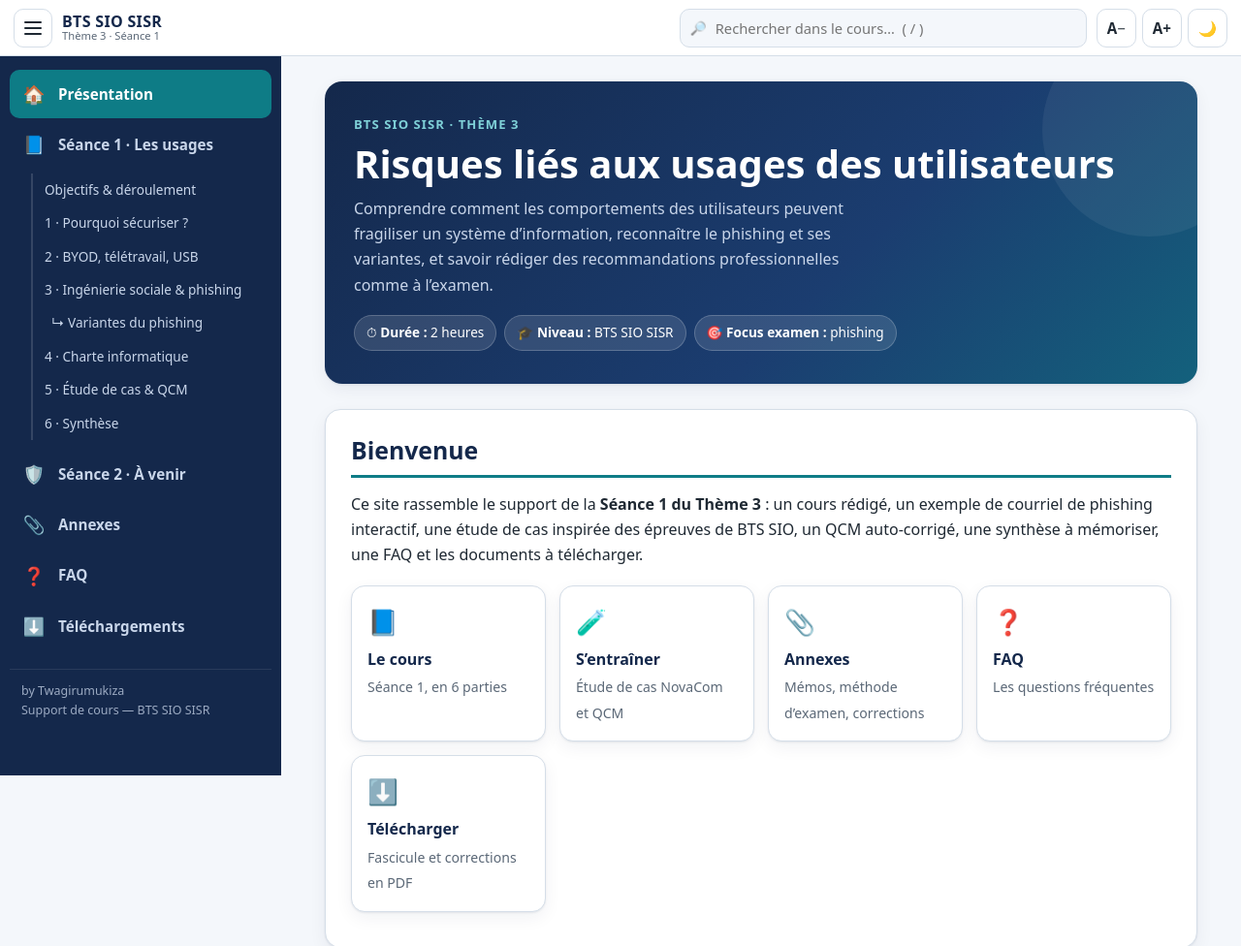
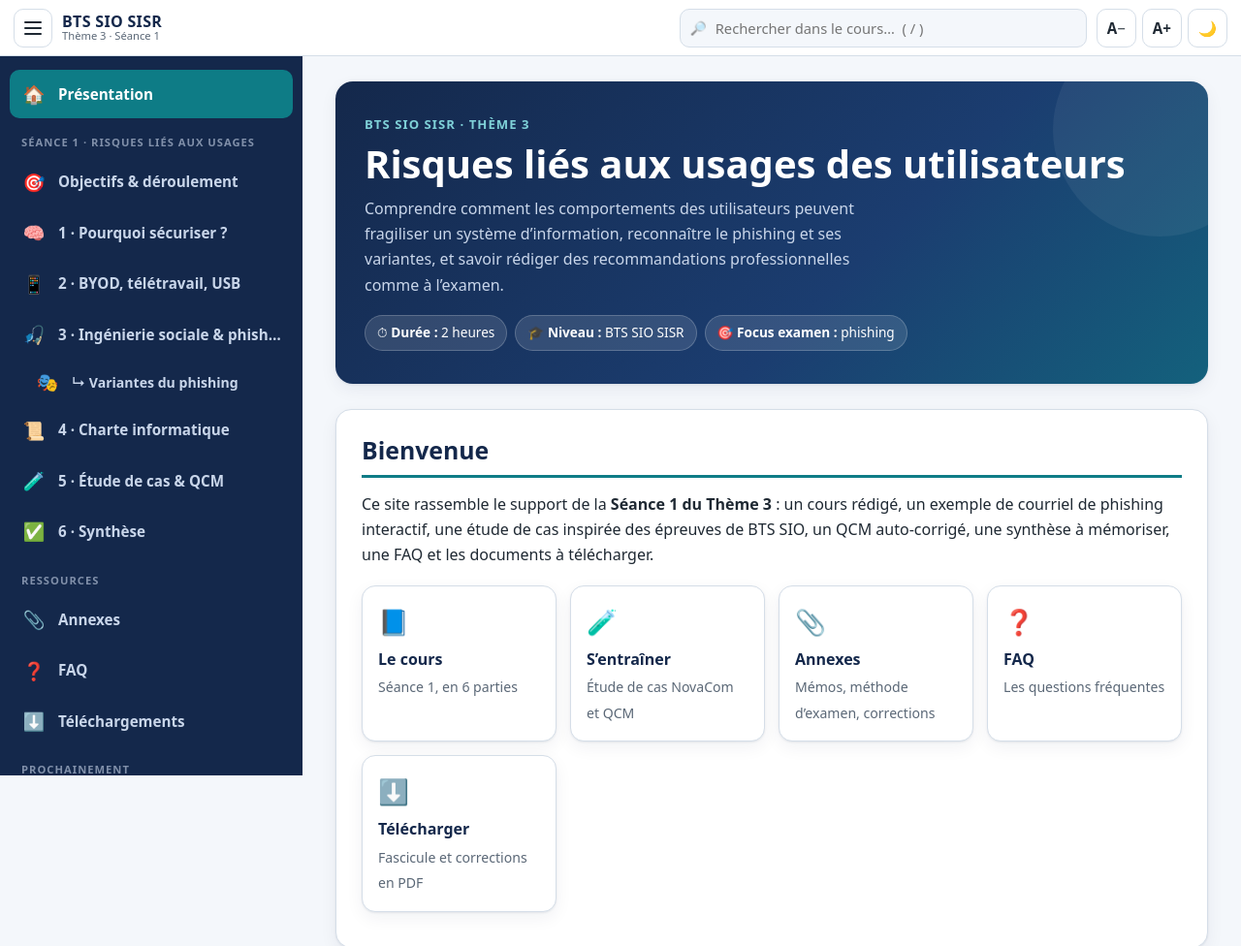
Before and after one commit to twagirumukiza/risques-lies-aux-usages-des-utilisateurs, a plain HTML site: page index.html in a window 1280 px wide. Shown: the top 976 px of the page at 97% size. Drawn offline with Linux system fonts and the light colour scheme.

Commit message:
Add files via upload

```diff
--- a/index.html
+++ b/index.html
@@ -13,7 +13,7 @@
   --head:#14284b;--teal:#0e7c86;--amber:#d98e04;--red:#b3261e;--green:#2e7d32;--purple:#5b3fa0;--blue:#3b6fd1;
   --thbg:#14284b;--thfg:#fff;--side:#14284b;--sidefg:#c9d6ea;--sideact:#0e7c86;
   --shadow:0 1px 2px rgba(20,40,75,.08),0 6px 18px rgba(20,40,75,.06);
-  --top:58px;--sw:290px;--fs:100%;
+  --top:58px;--sw:312px;--fs:100%;
 }
 html[data-theme="dark"]{
   --bg:#0d1520;--card:#152130;--ink:#e6edf5;--muted:#9fb0c3;--line:#26364a;--soft:#1a2a3d;
@@ -57,6 +57,7 @@ a{color:var(--teal)}
 .sidebar nav{display:flex;flex-direction:column;gap:2px}
 .nav-i{display:flex;align-items:center;gap:12px;padding:10px 12px;border-radius:10px;color:var(--sidefg);text-decoration:none;font-weight:600;font-size:.95rem;white-space:nowrap;position:relative}
 .nav-i .ic{width:26px;text-align:center;font-size:1.15rem;flex:none}
+.nav-i .lb{overflow:hidden;text-overflow:ellipsis}
 .nav-i:hover{background:rgba(255,255,255,.08);color:#fff}
 .nav-i.active{background:var(--sideact);color:#fff}
 .sub{display:flex;flex-direction:column;margin:2px 0 8px 22px;border-left:2px solid rgba(255,255,255,.14)}
@@ -188,6 +189,20 @@ footer a:hover{border-color:var(--teal)}
   .search{max-width:none}
 }
 @media (max-width:560px){.brand{display:none}.tools .iconbtn{min-width:36px;padding:0 6px}.tools .hide-s{display:none}}
+
+[hidden]{display:none!important}
+.grp{font-size:.7rem;text-transform:uppercase;letter-spacing:.09em;color:rgba(201,214,234,.6);padding:14px 12px 4px;font-weight:700;white-space:nowrap}
+.nav-i.indent{margin-left:14px;font-size:.88rem;padding:7px 12px;font-weight:600}
+body.collapsed .grp{display:none}
+body.collapsed .nav-i.indent{margin-left:0;padding:10px 0}
+.crumb{font-size:.82rem;text-transform:uppercase;letter-spacing:.08em;color:var(--muted);font-weight:700;margin:0 0 12px}
+.pager{display:flex;justify-content:space-between;gap:12px;margin-top:8px;flex-wrap:wrap}
+.pager a{flex:1 1 220px;display:flex;flex-direction:column;gap:2px;background:var(--card);border:1px solid var(--line);border-radius:12px;padding:12px 16px;text-decoration:none;color:var(--ink);box-shadow:var(--shadow)}
+.pager a:hover{border-color:var(--teal)}
+.pager small{color:var(--muted);font-weight:700;text-transform:uppercase;letter-spacing:.06em;font-size:.7rem}
+.pager b{color:var(--head)}
+.pager a.next{text-align:right;margin-left:auto}
+@media (max-width:900px){body.collapsed .grp{display:block}body.collapsed .nav-i.indent{margin-left:14px;padding:7px 12px}}
 @media print{
   .topbar,.sidebar,.progress,.totop,.overlay,footer .links,.noprint{display:none!important}
   .main{margin:0;padding:0}body{background:#fff;color:#000}
@@ -218,22 +233,22 @@ footer a:hover{border-color:var(--teal)}
 
 <aside class="sidebar" id="sidebar" aria-label="Menu principal">
   <nav>
-    <a class="nav-i" href="#presentation" data-tab="presentation" data-tip="Présentation"><span class="ic">🏠</span><span class="lb">Présentation</span></a>
-    <a class="nav-i" href="#seance1" data-tab="seance1" data-tip="Séance 1 — Risques liés aux usages"><span class="ic">📘</span><span class="lb">Séance 1 · Les usages</span></a>
-    <div class="sub" id="sub-seance1">
-      <a href="#seance1/p0" data-a="p0">Objectifs &amp; déroulement</a>
-      <a href="#seance1/p1" data-a="p1">1 · Pourquoi sécuriser ?</a>
-      <a href="#seance1/p2" data-a="p2">2 · BYOD, télétravail, USB</a>
-      <a href="#seance1/p3" data-a="p3">3 · Ingénierie sociale &amp; phishing</a>
-      <a href="#seance1/p3-6" data-a="p3-6">&nbsp;&nbsp;↳ Variantes du phishing</a>
-      <a href="#seance1/p4" data-a="p4">4 · Charte informatique</a>
-      <a href="#seance1/p5" data-a="p5">5 · Étude de cas &amp; QCM</a>
-      <a href="#seance1/p6" data-a="p6">6 · Synthèse</a>
-    </div>
-    <a class="nav-i" href="#seance2" data-tab="seance2" data-tip="Séance 2"><span class="ic">🛡️</span><span class="lb">Séance 2 · À venir</span></a>
-    <a class="nav-i" href="#annexes" data-tab="annexes" data-tip="Annexes"><span class="ic">📎</span><span class="lb">Annexes</span></a>
-    <a class="nav-i" href="#faq" data-tab="faq" data-tip="FAQ"><span class="ic">❓</span><span class="lb">FAQ</span></a>
-    <a class="nav-i" href="#telechargements" data-tab="telechargements" data-tip="Téléchargements"><span class="ic">⬇️</span><span class="lb">Téléchargements</span></a>
+    <a class="nav-i" href="#presentation" data-r="presentation" data-tip="Présentation"><span class="ic">🏠</span><span class="lb">Présentation</span></a>
+    <div class="grp">Séance 1 · Risques liés aux usages</div>
+    <a class="nav-i" href="#seance1/p0" data-r="seance1/p0" data-tip="Objectifs &amp; déroulement"><span class="ic">🎯</span><span class="lb">Objectifs &amp; déroulement</span></a>
+    <a class="nav-i" href="#seance1/p1" data-r="seance1/p1" data-tip="1 · Pourquoi sécuriser ?"><span class="ic">🧠</span><span class="lb">1 · Pourquoi sécuriser ?</span></a>
+    <a class="nav-i" href="#seance1/p2" data-r="seance1/p2" data-tip="2 · BYOD, télétravail, USB"><span class="ic">📱</span><span class="lb">2 · BYOD, télétravail, USB</span></a>
+    <a class="nav-i" href="#seance1/p3" data-r="seance1/p3" data-tip="3 · Ingénierie sociale &amp; phishing"><span class="ic">🎣</span><span class="lb">3 · Ingénierie sociale &amp; phishing</span></a>
+    <a class="nav-i indent" href="#seance1/p3-6" data-r="seance1/p3-6" data-tip="Variantes du phishing"><span class="ic">🎭</span><span class="lb">↳ Variantes du phishing</span></a>
+    <a class="nav-i" href="#seance1/p4" data-r="seance1/p4" data-tip="4 · Charte informatique"><span class="ic">📜</span><span class="lb">4 · Charte informatique</span></a>
+    <a class="nav-i" href="#seance1/p5" data-r="seance1/p5" data-tip="5 · Étude de cas &amp; QCM"><span class="ic">🧪</span><span class="lb">5 · Étude de cas &amp; QCM</span></a>
+    <a class="nav-i" href="#seance1/p6" data-r="seance1/p6" data-tip="6 · Synthèse"><span class="ic">✅</span><span class="lb">6 · Synthèse</span></a>
+    <div class="grp">Ressources</div>
+    <a class="nav-i" href="#annexes" data-r="annexes" data-tip="Annexes"><span class="ic">📎</span><span class="lb">Annexes</span></a>
+    <a class="nav-i" href="#faq" data-r="faq" data-tip="FAQ"><span class="ic">❓</span><span class="lb">FAQ</span></a>
+    <a class="nav-i" href="#telechargements" data-r="telechargements" data-tip="Téléchargements"><span class="ic">⬇️</span><span class="lb">Téléchargements</span></a>
+    <div class="grp">Prochainement</div>
+    <a class="nav-i" href="#seance2" data-r="seance2" data-tip="Séance 2 · À venir"><span class="ic">🛡️</span><span class="lb">Séance 2 · À venir</span></a>
   </nav>
   <div class="side-foot">by Twagirumukiza<br>Support de cours — BTS SIO SISR</div>
 </aside>
@@ -293,6 +308,8 @@ footer a:hover{border-color:var(--teal)}
     <h1>Risques liés aux usages des utilisateurs</h1>
     <div class="chips"><span class="chip">⏱ <b>Durée :</b> 2 heures</span><span class="chip">🎓 <b>Niveau :</b> BTS SIO SISR</span><span class="chip">🎯 <b>Focus examen :</b> phishing</span></div>
   </section>
+
+  <p class="crumb" id="crumb" hidden></p>
 
   <!-- p0 -->
   <section class="part" id="p0">
@@ -502,7 +519,11 @@ footer a:hover{border-color:var(--teal)}
     </tbody></table></div>
     <div class="callout ok"><b>Réflexe professionnel</b><p>Signaler rapidement un incident, même si l’on pense avoir commis une erreur. Un signalement précoce peut limiter les conséquences.</p></div>
 
-    <h3 class="sec" id="p3-6">3.6. Les variantes du phishing</h3>
+    </section>
+
+  <!-- PARTIE 3 — VARIANTES -->
+  <section class="part" id="p3-6">
+    <h2><span class="n">Partie 3</span>3.6. Les variantes du phishing</h2>
     <p>Il existe de nombreuses variantes du phishing (hameçonnage). Les attaques peuvent passer par les courriels, les SMS, les appels téléphoniques ou les réseaux sociaux. Le <b>quishing</b>, qui exploite les QR codes, est une notion à connaître.</p>
     <h4>Les principales variantes du phishing</h4>
     <div class="tbl red"><table><thead><tr><th>Variante</th><th>Principe</th><th>Exemple</th></tr></thead><tbody>
@@ -733,6 +754,7 @@ footer a:hover{border-color:var(--teal)}
   </div>
 </div>
 
+<nav class="pager noprint" id="pager" aria-label="Navigation entre les pages"></nav>
 </div>
 <footer>
   <div>© by <b>Twagirumukiza</b> — Support de cours BTS SIO SISR</div>
@@ -781,38 +803,50 @@ window.addEventListener("resize",function(){if(!mobile())body.classList.remove("
 syncAria();
 
 /* ---- routing ---- */
+var ORDER=[["presentation","Présentation"],["seance1/p0","Objectifs & déroulement"],["seance1/p1","1 · Pourquoi sécuriser ?"],["seance1/p2","2 · BYOD, télétravail, USB"],["seance1/p3","3 · Ingénierie sociale & phishing"],["seance1/p3-6","Variantes du phishing"],["seance1/p4","4 · Charte informatique"],["seance1/p5","5 · Étude de cas & QCM"],["seance1/p6","6 · Synthèse"],["annexes","Annexes"],["faq","FAQ"],["telechargements","Téléchargements"],["seance2","Séance 2 · À venir"]];
 var tabs=$$(".tab"), navs=$$(".nav-i");
 function route(){
   var h=decodeURIComponent((location.hash||"#presentation").slice(1)).split("/");
   var tab=h[0],anchor=h[1]||"";
   if(!document.getElementById("tab-"+tab)){tab="presentation";anchor=""}
+  var target=anchor?document.getElementById(anchor):null;
+  var key=tab,part="";
+  if(tab==="seance1"){
+    var p=target?(target.matches("section.part")?target:target.closest("section.part")):null;
+    part=p?p.id:"p0";
+    if(!p)target=null;
+    $$("#tab-seance1 section.part").forEach(function(sec){sec.hidden=(sec.id!==part)});
+    $("#tab-seance1 .hero").hidden=(part!=="p0");
+    var cr=$("#crumb");cr.hidden=(part==="p0");cr.textContent="Séance 1 · Risques liés aux usages des utilisateurs";
+    key="seance1/"+part;
+  }
   tabs.forEach(function(t){t.hidden=(t.id!=="tab-"+tab)});
-  navs.forEach(function(n){n.classList.toggle("active",n.dataset.tab===tab)});
-  $("#sub-seance1").style.display="";
+  navs.forEach(function(n){n.classList.toggle("active",n.dataset.r===key)});
   body.classList.remove("open");syncAria();
-  var target=anchor&&document.getElementById(anchor);
-  if(target){
+  /* pager */
+  var i=-1;ORDER.forEach(function(o,k){if(o[0]===key)i=k});
+  var pg="";
+  if(i>0)pg+='<a class="prev" href="#'+ORDER[i-1][0]+'"><small>← Précédent</small><b>'+ORDER[i-1][1]+"</b></a>";
+  if(i>=0&&i<ORDER.length-1)pg+='<a class="next" href="#'+ORDER[i+1][0]+'"><small>Suivant →</small><b>'+ORDER[i+1][1]+"</b></a>";
+  $("#pager").innerHTML=pg;
+  /* title + scroll */
+  var ttl;
+  if(tab==="seance1"){ttl=$("#"+part+" h2").textContent.replace(/\s+/g," ").trim()}
+  else{ttl=$("#tab-"+tab+" h1").textContent.replace(/\s+/g," ").trim()}
+  document.title=ttl+" · BTS SIO SISR — Thème 3, Séance 1";
+  if(target&&target.id!==part){
     if(target.tagName==="DETAILS")target.open=true;
     setTimeout(function(){target.scrollIntoView({behavior:"smooth",block:"start"})},30);
   }else{window.scrollTo(0,0)}
-  document.title=(tab==="presentation"?"":$("#tab-"+tab+" h1").textContent+" · ")+"BTS SIO SISR — Thème 3, Séance 1";
   spy();
 }
 window.addEventListener("hashchange",route);
 
-/* ---- scroll: progress, spy, totop ---- */
-var subLinks=$$("#sub-seance1 a");
+/* ---- scroll: progress, totop ---- */
 function spy(){
   var d=document.documentElement,max=d.scrollHeight-window.innerHeight;
   $("#progress").style.width=(max>0?Math.min(100,window.scrollY/max*100):0)+"%";
   $("#totop").classList.toggle("on",window.scrollY>500);
-  if($("#tab-seance1").hidden){subLinks.forEach(function(a){a.classList.remove("on")});return}
-  var cur=null;
-  $$("#tab-seance1 section.part").forEach(function(s){if(s.getBoundingClientRect().top<=110)cur=s.id});
-  var sub=null;
-  var s36=document.getElementById("p3-6");
-  if(cur==="p3"&&s36&&s36.getBoundingClientRect().top<=110)sub="p3-6";
-  subLinks.forEach(function(a){a.classList.toggle("on",a.dataset.a===(sub||cur))});
 }
 var tick=false;
 window.addEventListener("scroll",function(){if(!tick){tick=true;requestAnimationFrame(function(){spy();tick=false})}},{passive:true});
@@ -894,6 +928,7 @@ var index=[];
 function flat(s){return s.replace(/\s+/g," ").trim()}
 function buildIndex(){
   tabs.forEach(function(t){t.hidden=false});
+  $$("#tab-seance1 section.part,#tab-seance1 .hero").forEach(function(x){x.hidden=false});
   $$(".sec,section.part").forEach(function(el){
     var tab=el.closest(".tab");if(!tab)return;
     var h=$("h2,h3,summary,h1",el)||el;
```
